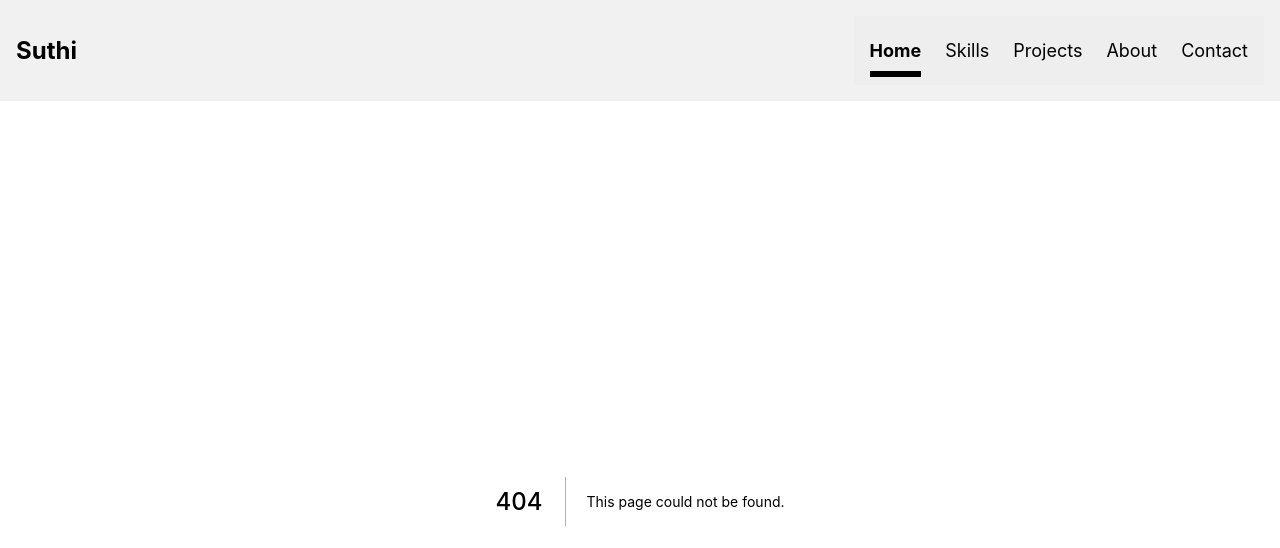
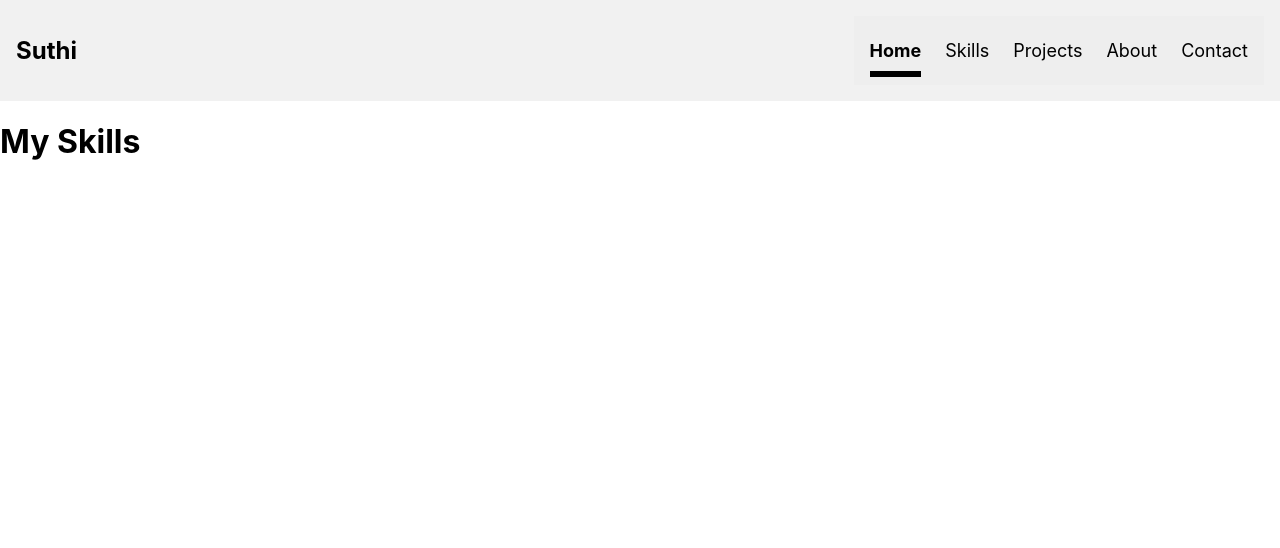
Before and after one commit to DieuveilleSuthi/NextJS_with_project, a Next.js app: page /Skills in a window 1280 px wide. Before the commit this address had no page. Shown: the top 548 px of the page. Built offline with nearby package versions, Linux system fonts and the light colour scheme.

Commit message:
Ajout de la page Skills

```diff
--- /dev/null
+++ b/pages/Skills.js
@@ -0,0 +1,11 @@
+import React from "react";
+
+const Skills = () => {
+    return (
+        <div>
+            <h1> My Skills</h1>
+        </div>
+    )
+}
+
+export default Skills;
```
